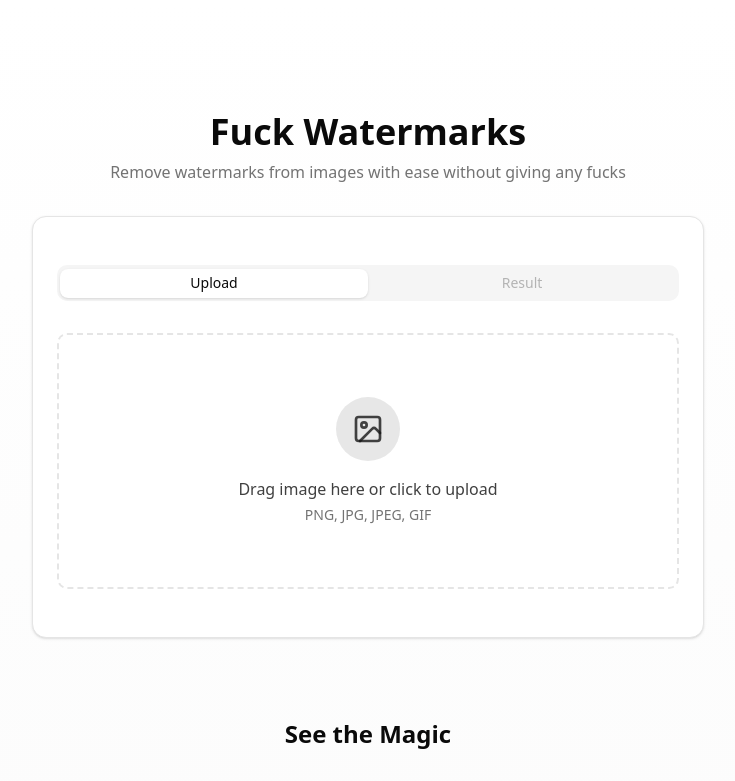
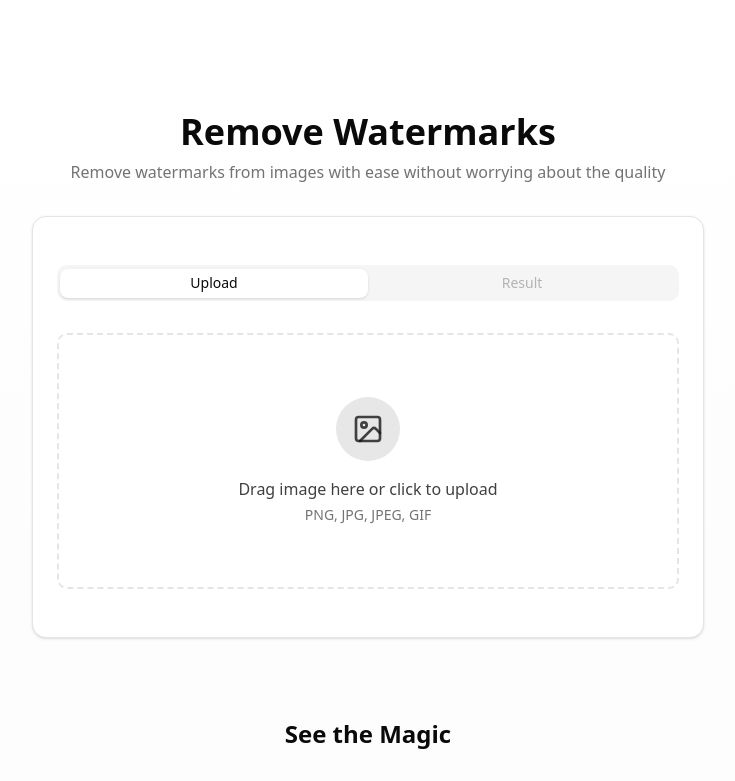
Before and after one commit to VineeTagarwaL-code/watermark, a Next.js app: page / in a window 1280 px wide. Shown: the top 781 px of the page, without its empty margins (272-1007 px from the left). Built offline with nearby package versions, Linux system fonts and the light colour scheme.

Commit message:
update: updated hook

```diff
--- a/app/page.tsx
+++ b/app/page.tsx
@@ -4,9 +4,9 @@ export default function Home() {
   return (
     <main className="min-h-screen p-4 sm:p-6 md:p-8 bg-gradient-to-b from-white to-neutral-50 dark:from-neutral-950 dark:to-neutral-900">
       <div className="max-w-4xl mx-auto mt-8 sm:mt-12 md:mt-20">
-        <h1 className="text-2xl sm:text-3xl md:text-4xl font-bold mb-2 text-center">Fuck Watermarks</h1>
+        <h1 className="text-2xl sm:text-3xl md:text-4xl font-bold mb-2 text-center">Remove Watermarks</h1>
         <p className="text-sm sm:text-base text-neutral-500 dark:text-neutral-400 text-center mb-6 sm:mb-8 max-w-2xl mx-auto">
-          Remove watermarks from images with ease without giving any fucks
+          Remove watermarks from images with ease without worrying about the quality
         </p>
         <div className="px-4 sm:px-6 md:px-0">
           <ImageUpload />
```
